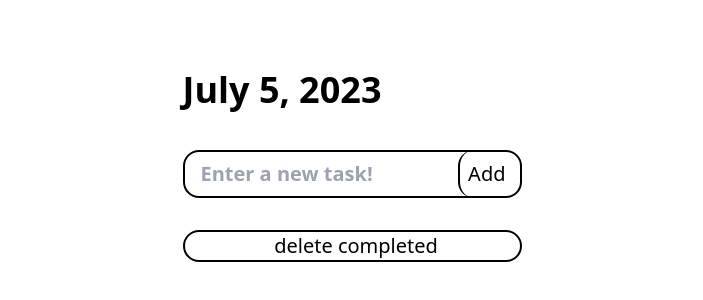
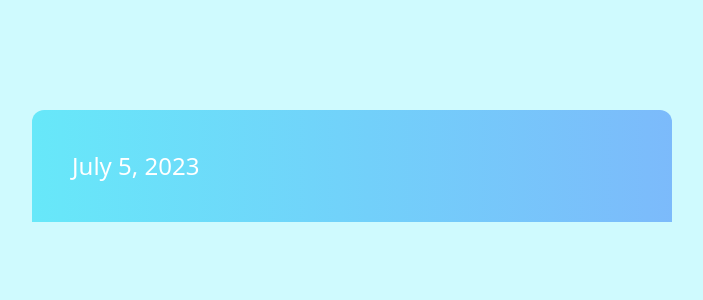
Before and after one commit to UTKUC3NGIZ/pinsoft-todo-app, a React (Create React App) app: page / in a window 1280 px wide. Shown: the part 234-534 px from the top of the page, without its empty margins (288-991 px from the left). Built offline with nearby package versions, Linux system fonts and the light colour scheme.

Commit message:
new design

```diff
--- a/src/App.js
+++ b/src/App.js
@@ -14,12 +14,11 @@ function App() {
   const [edit, setEdit] = useState([]);
   const [clickedTime, setClickedTime] = useState(null);
 
-
   const [isDarkMode, setDarkMode] = useState(false);
 
   // Date
   const today = new Date();
-  const dateOptions = { year: 'numeric', month: 'long', day: 'numeric' };
+  const dateOptions = { year: "numeric", month: "long", day: "numeric" };
   const formattedDate = today.toLocaleDateString(undefined, dateOptions);
 
   /* add task function*/
@@ -79,39 +78,21 @@ function App() {
   };
 
   return (
-    <div className="responsive flex justify-center items-center">
+    <div className="responsive flex justify-center items-center bg-cyan-100">
       <div
         className={`w-screen h-screen relative flex justify-center items-center ${
           modal ? "blur-sm" : ""
         }`}
       >
-        <div className="absolute">
-          <div className="flex items-center justify-between mb-10">
+        <div className="absolute min-w-[50%]">
+          <div className="bg-gradient-to-r from-cyan-300 to-blue-400/75 p-10 rounded-t-xl">
             {/* Title */}
-            <h1 className="text-4xl font-bold ">{formattedDate}</h1>
+            <h1 className="text-2xl text-white">{formattedDate}</h1>
             {/* <button onClick={toggleDarkMode} className=" text-xl">
               {
                 isDarkMode ?<BsSun /> :<BsFillMoonFill/>
               }
             </button> */}
-          </div>
-          {/* Entering new tasks */}
-          <div className="inline-flex relative items-center mb-8">
-            <input
-              type="text"
-              placeholder="Enter a new task!"
-              value={newTask}
-              onChange={(e) => setNewTask(e.target.value)}
-              className="border-2 rounded-2xl border-black py-2 px-4 text-xl font-bold"
-            />
-
-            {/* button for adding tasks */}
-            <button
-              onClick={() => addTask()}
-              className="absolute text-xl right-4 pl-2 border-l-2 border-black h-full rounded-2xl"
-            >
-              Add
-            </button>
           </div>
 
           {/* lists of the entered tasks */}
@@ -121,25 +102,29 @@ function App() {
               return (
                 <div
                   key={task.id}
-                  className="flex mb-5 items-center justify-between border-2 border-black py-2 px-4 rounded-2xl "
+                  className="flex last:rounded-b-xl pl-10 hover:scale-110  shadow-xl shadow-cyan-200 items-center mb-1 justify-between border-2 border-transparent bg-white py-7 "
                 >
                   <div className="flex">
-                    <button
+                    {/* <button
                       onClick={() => modalBtn(task)}
                       className="hover:scale-150 text-xl delay-100 mr-2"
                     >
                       <AiOutlineEdit />
-                    </button>
-                    <h2
-                      className={`${
-                        task.completed ? "line-through" : ""
-                      }  font-bold text-xl`}
-                    >
-                      {task.value}{clickedTime}
-                    </h2>
+                    </button> */}
+                    <div className="flex flex-col ">
+                    <span className="text-gray-400 text-xl">{clickedTime}</span>
+                      <h2
+                        className={`${
+                          task.completed ? "line-through" : ""
+                        }   text-xl text-gray-600`}
+                      >
+                        {task.value}
+                      </h2>
+
+                    </div>
                   </div>
 
-                  <div className="flex ">
+                  {/* <div className="flex ">
                     <button
                       onClick={() => deleteTask(task.id)}
                       className="hover:scale-150 text-xl mr-5 delay-100"
@@ -152,16 +137,10 @@ function App() {
                     >
                       <AiOutlineCheck />
                     </button>
-                  </div>
+                  </div> */}
                 </div>
               );
             })}
-            <button
-              onClick={deleteTodos}
-              className=" text-xl right-4 pl-2 border-2 border-black h-full rounded-2xl"
-            >
-              delete completed
-            </button>
           </div>
         </div>
       </div>
@@ -200,3 +179,29 @@ function App() {
 }
 
 export default App;
+
+// {/* Entering new tasks */}
+// <div className="inline-flex relative items-center mb-8">
+//   <input
+//     type="text"
+//     placeholder="Enter a new task!"
+//     value={newTask}
+//     onChange={(e) => setNewTask(e.target.value)}
+//     className="border-2 rounded-2xl border-black py-2 px-4 text-xl font-bold"
+//   />
+
+//   {/* button for adding tasks */}
+//   <button
+//     onClick={() => addTask()}
+//     className="absolute text-xl right-4 pl-2 border-l-2 border-black h-full rounded-2xl"
+//   >
+//     Add
+//   </button>
+// </div>
+
+//   <button
+//   onClick={deleteTodos}
+//   className=" text-xl right-4 pl-2 border-2 border-black h-full rounded-2xl"
+// >
+//   delete completed
+// </button>
```
